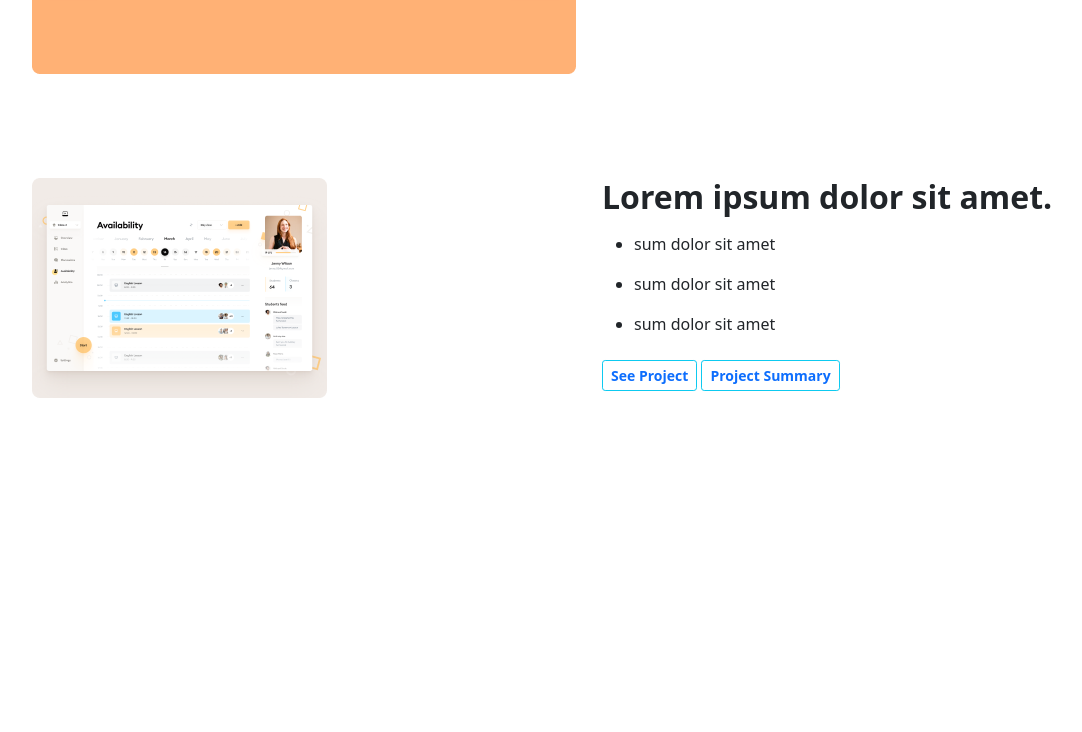
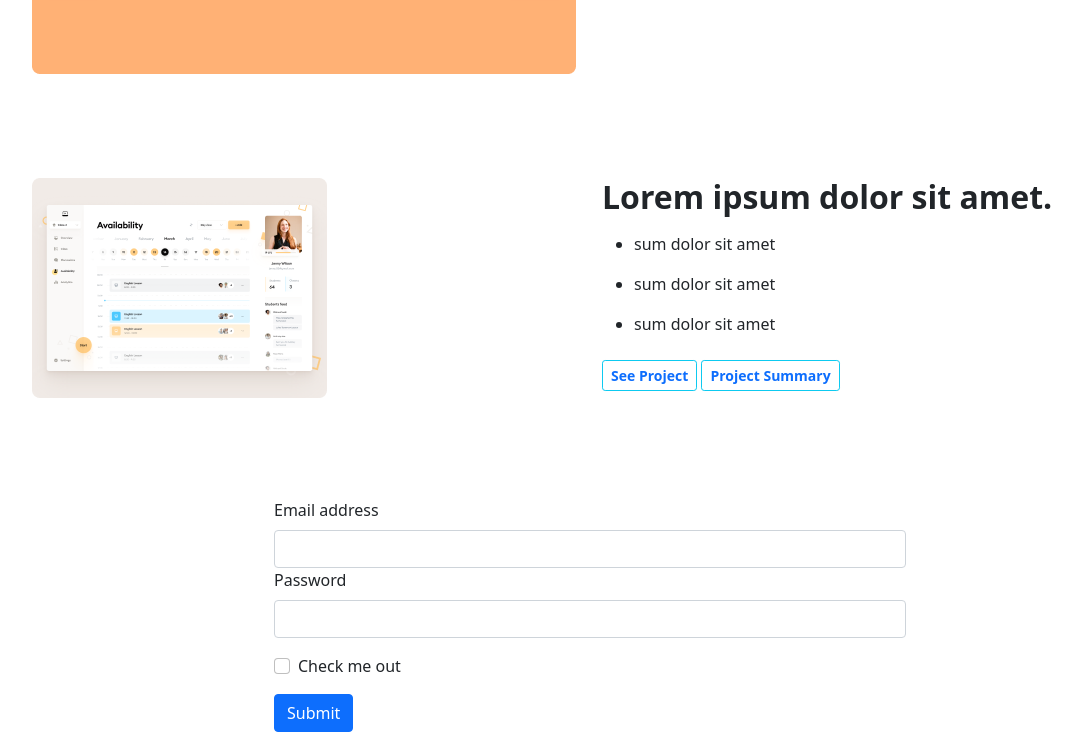
Before and after one commit to HossainAraf/Portfolio-bootstrap, a website: page index.html in a window 1280 px wide. Shown: the part 1090-1822 px from the top of the page, without its empty margins (50-1132 px from the left). Before the commit the page ends 1588 px from the top, so only its background shows below. Drawn offline with nearby package versions, Linux system fonts and the light colour scheme.

Commit message:
Add form

```diff
--- a/index.html
+++ b/index.html
@@ -169,6 +169,23 @@
         </div>
       </div>
     </section>
+    <section class="form">
+      <form class="mx-auto w-50 align-items-start">
+        <div class="mb-3">
+          <label for="exampleInputEmail1" class="form-label">Email address</label>
+          <input type="email" class="form-control" id="exampleInputEmail1>
+        </div>
+        <div class="mb-3">
+          <label for="exampleInputPassword1" class="form-label">Password</label>
+          <input type="password" class="form-control" id="exampleInputPassword1">
+        </div>
+        <div class="mb-3 form-check">
+          <input type="checkbox" class="form-check-input" id="exampleCheck1">
+          <label class="form-check-label" for="exampleCheck1">Check me out</label>
+        </div>
+        <button type="submit" class="btn btn-primary">Submit</button>
+      </form>
+    </section>
   </main>
 </body>
 </html>
```
